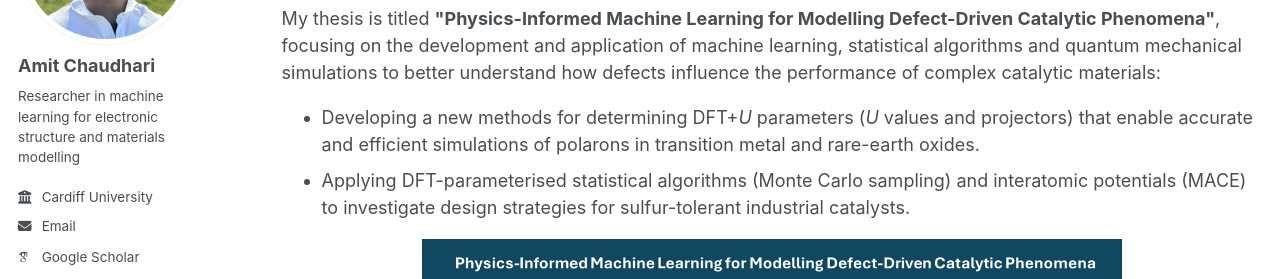
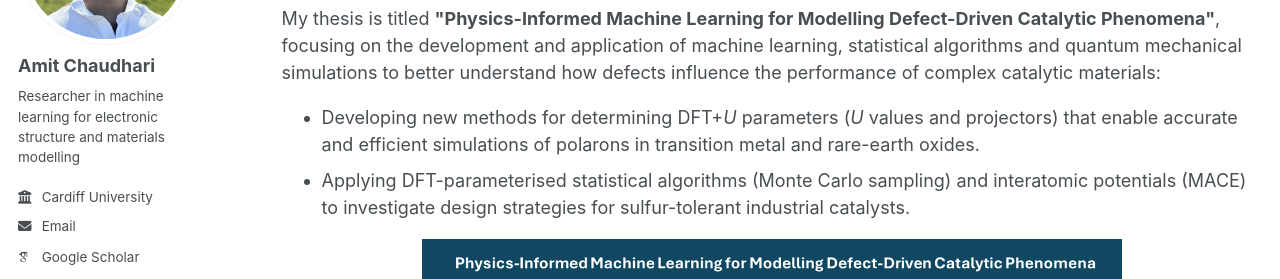
Before and after one commit to amitmc1/amitmc1.github.io, a Jekyll site: the page built from _pages/phdthesis.html, in a window 1280 px wide and 1305 px high. Shown: the part 241-520 px from the top of the window. Built offline with Jekyll 4.4.1, drawn with Linux system fonts in a browser that asks for light colours; some web fonts are replaced; a script bundle is joined from its source files by our own code; library files that are not in the unit come from our copies.

```diff
--- a/_pages/phdthesis.html
+++ b/_pages/phdthesis.html
@@ -19,7 +19,7 @@ I completed my PhD under the supervision of Dr Andrew Logsdail at the Cardiff Ca
 My thesis is titled <strong>"Physics-Informed Machine Learning for Modelling Defect-Driven Catalytic Phenomena"</strong>, focusing on the development and application of machine learning, statistical algorithms and quantum mechanical simulations to better understand how defects influence the performance of complex catalytic materials:
 
 <ul>
-  <li>Developing a new methods for determining DFT+<em>U</em> parameters (<em>U</em> values and projectors) that enable accurate and efficient simulations of polarons in transition metal and rare-earth oxides.</li>
+  <li>Developing new methods for determining DFT+<em>U</em> parameters (<em>U</em> values and projectors) that enable accurate and efficient simulations of polarons in transition metal and rare-earth oxides.</li>
   <li>Applying DFT-parameterised statistical algorithms (Monte Carlo sampling) and interatomic potentials (MACE) to investigate design strategies for sulfur-tolerant industrial catalysts.</li>
 </ul>
 
```
